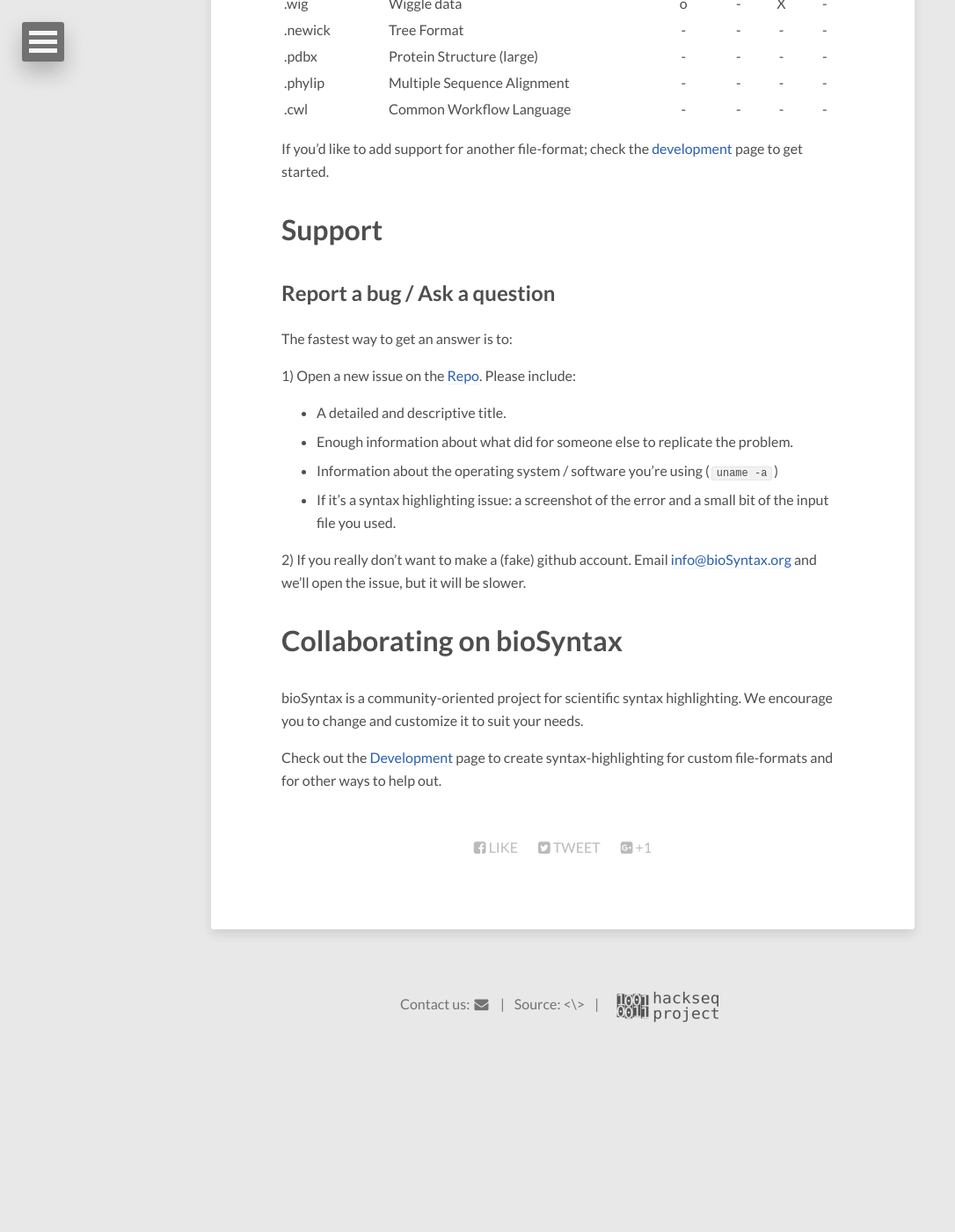
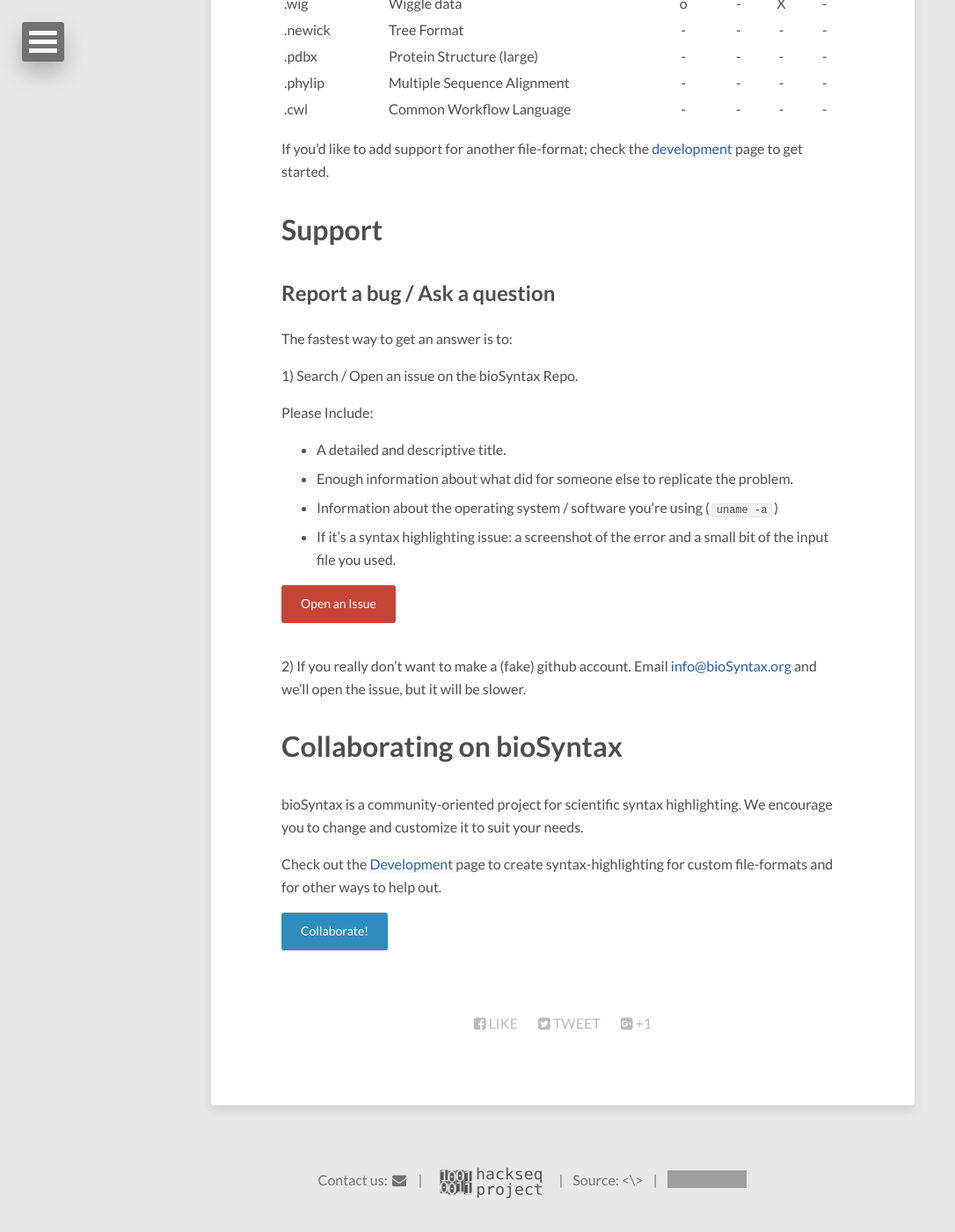
Before and after one commit to bioSyntax/bioSyntax-site, a Jekyll site: the page built from man.md, in a window 1280 px wide and 1400 px high, scrolled down 5546 px. Shown: the whole window at 88% size, without its empty margins (0-1086 px from the left). Built offline with Jekyll 4.4.1, drawn with Linux system fonts in a browser that asks for light colours; nearby versions of some CDN libraries; before the commit the page ends 6746 px from its top, so only the background shows below that; grey boxes are pictures that could not be loaded.

```diff
--- a/_config.yml
+++ b/_config.yml
@@ -17,7 +17,8 @@ owner:
   # Social networking links used in footer. Update and remove as you like.
   twitter:
   facebook:
-  github:         ababaian/bioSyntax
+  github:         bioSyntax/bioSyntax
+  version:        v0.1-alpha
   stackexchange:
   linkedin:
   instagram:
--- a/_includes/footer.html
+++ b/_includes/footer.html
@@ -1,7 +1,10 @@
 <!-- <span>&copy; {{ site.time | date: '%Y' }} {{ site.owner.name }}. Powered by <a href="http://jekyllrb.com" rel="nofollow">Jekyll</a> using the <a href="https://mademistakes.com/work/hpstr-jekyll-theme/" rel="nofollow">HPSTR Theme</a>.</span> -->
 
+<span>
+	<a href="mailto:{{ site.owner.email }}">Contact us: <i class="fa fa-fw fa-envelope"></i></a> &ensp;|&ensp;
+    <a href="http://www.hackseq.com"><img src="{{ site.url }}/images/hackseq_project_tag.png"></a> &ensp;|&ensp;
+    <a href="https://github.com/{{ site.owner.github }}">Source: <\></a> &ensp;|&ensp;
+	<!-- github Star Button -->
+    <iframe src="https://ghbtns.com/github-btn.html?user=bioSyntax&repo=bioSyntax&type=star&count=true&size=large&v=2" frameborder="0" scrolling="0" width="160px" height="30px" style="margin-bottom: -13px"></iframe>
 
-<span> <a href="mailto:{{ site.owner.email }}">Contact us: <i class="fa fa-fw fa-envelope"></i></a> &ensp;|&ensp;
-       <a href="https://github.com/{{ site.owner.github }}">Source: <\></a> &ensp;|&ensp;
-       <a href="http://www.hackseq.com"><img src="{{ site.url }}/images/hackseq_project_tag.png"></a>
 </span>
--- a/_layouts/site-index.html
+++ b/_layouts/site-index.html
@@ -34,13 +34,13 @@
 
 <!-- MAIN CONTENT -->
   <a style="display:inline-block; font-style: italic; color:#333333; line-height:0px;
-  font-size: 14px;">&nbsp;&nbsp;v0.1-alpha</a>
+  font-size: 14px;">&nbsp;&nbsp; {{ site.owner.version }}</a>
 
 <div id="main" role="main">
   <a href="{{ site.url }}/install"><span class="btn btn-warning">Install</span></a>
   <a href="{{ site.url }}/man"><span class="btn btn-success">Documentation</span></a>
   <a href="{{ site.url }}/screenshots"><span class="btn btn-info">Screenshots</span></a>
-  <a href="https://github.com/ababaian/bioSyntax"><span class="btn btn-info">View Source</span></a>
+  <a href="https://github.com/{{ site.owner.github }}"><span class="btn btn-info">View Source</span></a>
   {{ content }}
 </div><!-- /#main -->
 
--- a/man.md
+++ b/man.md
@@ -134,9 +134,9 @@ File format and software compatibility matrix for bioSyntax.
 | .clustal    | Multiple Sequence Alignment |    X    |  X  |   X   |   X  |
 | .bed        | Genomic Ranges              |    X    |  X  |   X   |   X  |
 | .gtf        | Genomic Annotation          |    X    |  X  |   X   |   X  |
-| .pdb        | Protein Structure           |    X    |  X  |   o   |   X  |
-| .vcf        | Variant Call Format         |    X    |  X  |   o   |   X  |
-| .sam        | NGS Sequence Data           |    X    |  X  |   o   |   X  |
+| .pdb        | Protein Structure           |    X    |  X  |   X   |   X  |
+| .vcf        | Variant Call Format         |    X    |  X  |   X   |   X  |
+| .sam        | NGS Sequence Data           |    X    |  X  |   X   |   X  |
 
 ## Auxillary Syntaxes
 
@@ -163,12 +163,16 @@ If you'd like to add support for another file-format; check the [development](de
 
 The fastest way to get an answer is to:
 
-1) Open a new issue on the [Repo](https://github.com/ababaian/bioSyntax/issues). Please include:
+1) Search / Open an issue on the bioSyntax Repo.
 
+Please Include:
 - A detailed and descriptive title.
 - Enough information about what did for someone else to replicate the problem.
 - Information about the operating system / software you're using (`uname -a`)
 - If it's a syntax highlighting issue: a screenshot of the error and a small bit of the input file you used.
+
+<a href="https://github.com/bioSyntax/bioSyntax/issues">
+	<span class="btn btn-danger">Open an Issue</span></a>
 
 2) If you really don't want to make a (fake) github account. Email [info@bioSyntax.org](mailto:info@bioSyntax.org) and we'll open the issue, but it will be slower.
 
@@ -178,3 +182,6 @@ The fastest way to get an answer is to:
 bioSyntax is a community-oriented project for scientific syntax highlighting. We encourage you to change and customize it to suit your needs.
 
 Check out the [Development](dev) page to create syntax-highlighting for custom file-formats and for other ways to help out.
+
+<a href="{{ site.url }}/dev">
+	<span class="btn btn-info">Collaborate!</span></a>
```
Also changed, not shown: 404.md (+9 -9 lines), dev.md (+9 -4 lines), fork.md (added, +3 -0 lines), repo.md (added, +3 -0 lines), images/sam-less_command.gif.
